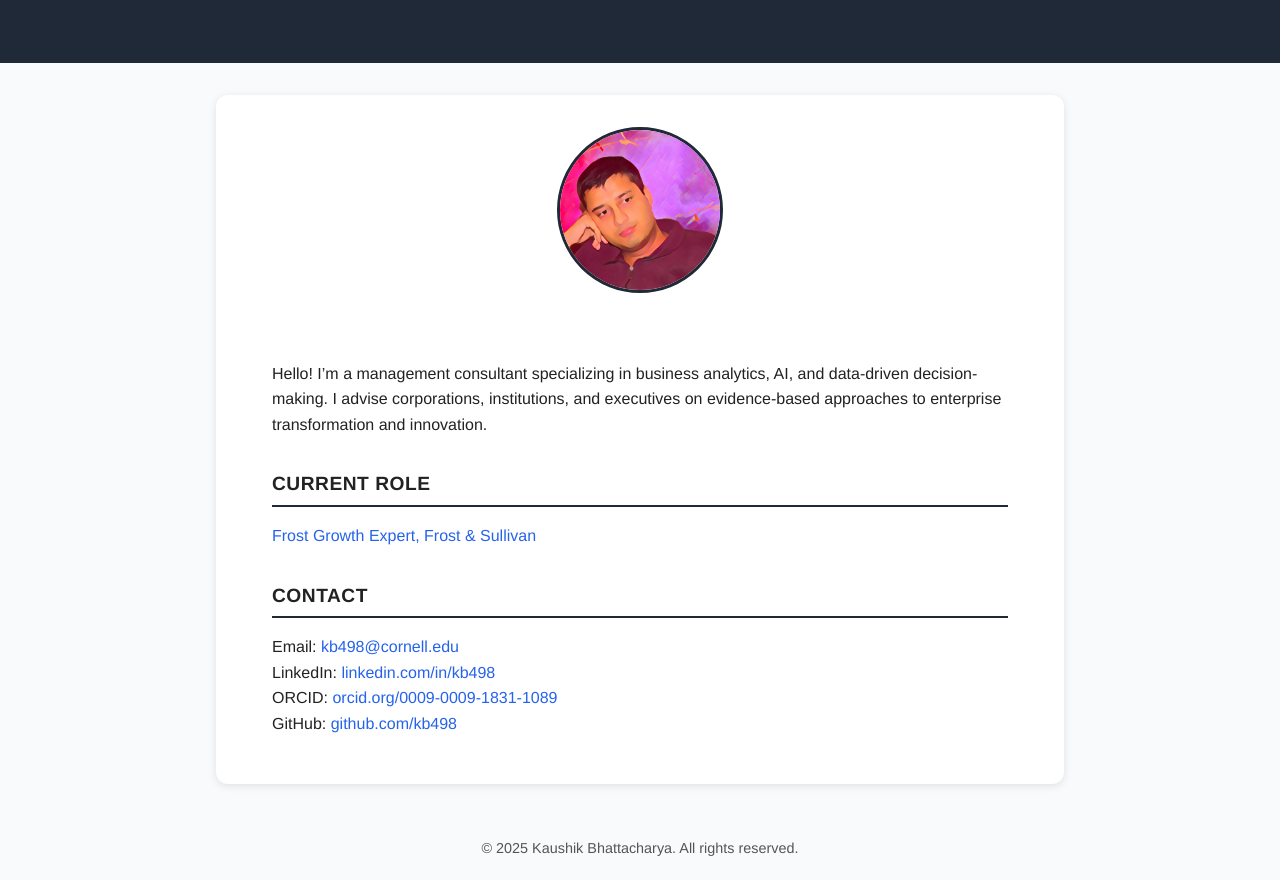
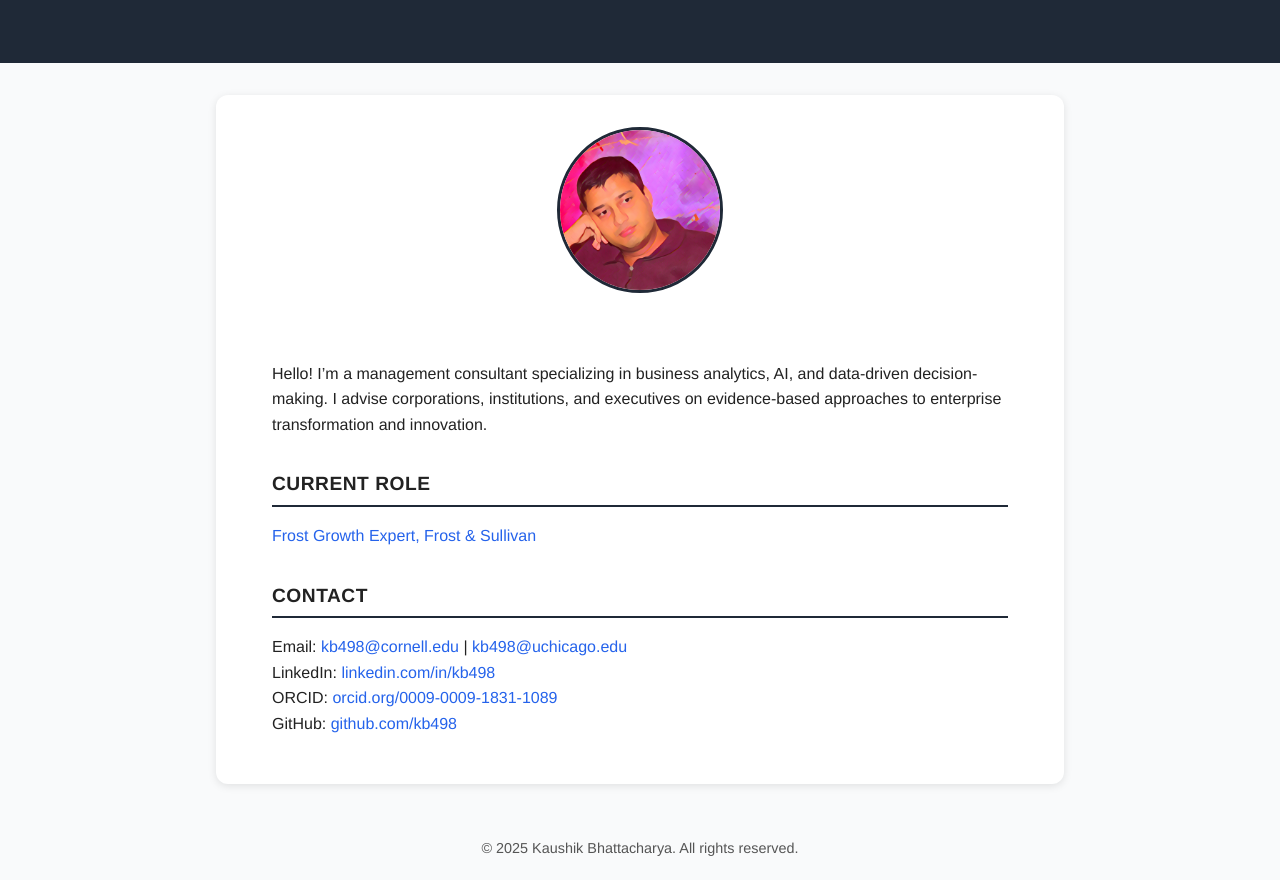
Before and after one commit to kb498/kb498.github.io, a plain HTML site: page index.html in a window 1280 px wide. Shown: the part 148-1028 px from the top of the page. Drawn offline with Linux system fonts and the light colour scheme.

Commit message:
Add additional email contact to index.html

```diff
--- a/index.html
+++ b/index.html
@@ -117,7 +117,9 @@
 
       <h2>Contact</h2>
       <p>
-        Email: <a href="mailto:kb498@cornell.edu">kb498@cornell.edu</a><br>
+        Email:
+        <a href="mailto:kb498@cornell.edu">kb498@cornell.edu</a> |
+        <a href="mailto:kb498@uchicago.edu">kb498@uchicago.edu</a><br>
         LinkedIn: <a href="https://linkedin.com/in/kb498" target="_blank">linkedin.com/in/kb498</a><br>
         ORCID: <a href="https://orcid.org/0009-0009-1831-1089" target="_blank">orcid.org/0009-0009-1831-1089</a><br>
         GitHub: <a href="https://github.com/kb498" target="_blank">github.com/kb498</a>
```
